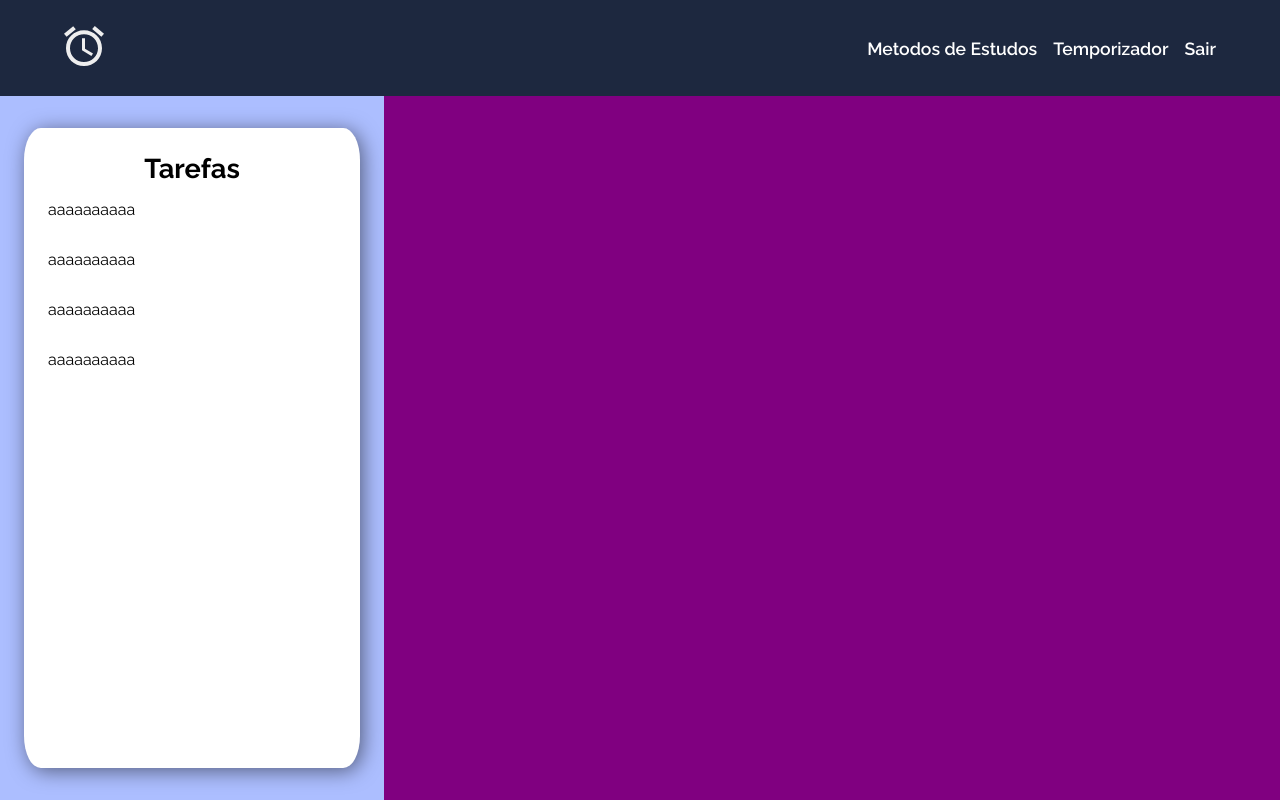
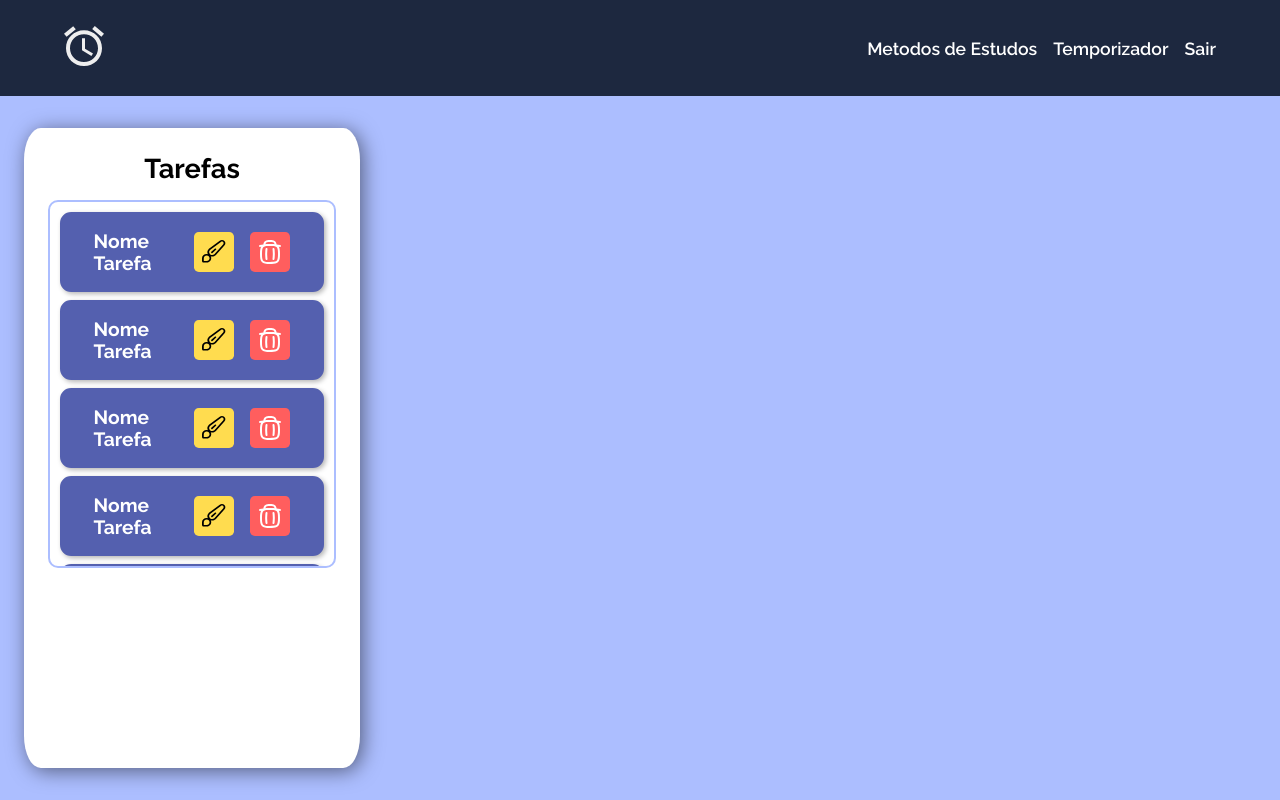
Before and after one commit to DebLuiza/Clock, a React (Vite) app in the folder Clock/: page / in a window 1280 px wide. Built offline with nearby package versions, Linux system fonts and the light colour scheme.

Commit message:
Customização lista tarefas

```diff
--- /dev/null
+++ b/Clock/src/Components/CardTarefasLista/CardTarefasLista.jsx
@@ -0,0 +1,21 @@
+import styles from "./Styles/CardTarefasLista.module.scss"
+import editIcon from "../../assets/Icons/editIcon.svg"
+import trashIcon from "../../assets/Icons/trashIcon.svg"
+
+export default function CardTarefasLista() {
+  return (
+    <div className={styles["card-item-tarefa"]}>
+        <div className={styles["text-part"]}>
+            Nome Tarefa
+        </div>
+        <div className={styles["buttons-part"]}>
+            <button className={styles["btn-edit"]}>
+                <img src={editIcon} alt="" />
+            </button>
+            <button className={styles["btn-excluir"]}>
+                <img src={trashIcon} alt="" />
+            </button>
+        </div>
+    </div>
+  )
+}
--- /dev/null
+++ b/Clock/src/Components/CardTarefasLista/Styles/CardTarefasLista.module.scss
@@ -0,0 +1,52 @@
+@import "../../../global.scss";
+
+.card-item-tarefa{
+    width: 100%;
+    height: 5rem;
+    border: 2px $card-color solid;
+    background-color: $card-color;
+    border-radius: 0.7rem;
+    padding: 1rem 2rem;
+    display: flex;
+    justify-content: space-between;
+    color: #fff;
+    box-shadow: 2px 2px 5px $card-shadow-color;
+
+
+    .text-part{
+        display: flex;
+        align-items: center;
+        font-family: 'Raleway-Bold';
+        font-size: 1.2rem;
+    }
+
+    .buttons-part{
+        @include AllCenter;
+        gap: 1rem;
+        .btn-excluir{
+            background: $high-relevance;
+        }
+        .btn-edit{
+           background-color: $medium-relevance;
+        }
+
+        button{
+            padding: 0.5rem;
+            width: 2.5rem;
+            height: 2.5rem;
+            @include AllCenter;
+            border-radius: 0.3rem;
+            border: none;
+            transition: all .4s;
+            cursor: pointer;
+
+            &:hover{
+                transform: scale(1.05);
+            }
+        }
+
+        img{
+            width: 1.5rem;
+        }
+    }
+}
--- a/Clock/src/Components/Header/Styles/Header.module.scss
+++ b/Clock/src/Components/Header/Styles/Header.module.scss
@@ -148,7 +148,7 @@ $headerResponsive: 100%;
     padding: 0 5rem;
     .links {
       a {
-        font-size: 1.4rem;
+        font-size: 1.7rem;
 
       }
     }
--- a/Clock/src/Components/ItemTarefas/ItemTarefas.jsx
+++ b/Clock/src/Components/ItemTarefas/ItemTarefas.jsx
@@ -1,4 +1,6 @@
 import styles from "./Styles/ItemTarefas.module.scss"
+import CardTarefasLista from "../CardTarefasLista/CardTarefasLista"
+
 
 export default function ItemTarefas() {
   return (
@@ -7,46 +9,15 @@ export default function ItemTarefas() {
         Tarefas
       </div>
       <div className={styles["scroll-part"]}>
-            <div className={styles["teste"]}>
-                aaaaaaaaaa
-            </div>
-            <div className={styles["teste"]}>
-                aaaaaaaaaa
-            </div>
-            <div className={styles["teste"]}>
-                aaaaaaaaaa
-            </div>
-            <div className={styles["teste"]}>
-                aaaaaaaaaa
-            </div>
-            {/* <div className={styles["teste"]}>
-                aaaaaaaaaa
-            </div>
-            <div className={styles["teste"]}>
-                aaaaaaaaaa
-            </div>
-            <div className={styles["teste"]}>
-                aaaaaaaaaa
-            </div>
-            <div className={styles["teste"]}>
-                aaaaaaaaaa
-            </div>
-            <div className={styles["teste"]}>
-                aaaaaaaaaa
-            </div>
-            <div className={styles["teste"]}>
-                aaaaaaaaaa
-            </div>
-            <div className={styles["teste"]}>
-                aaaaaaaaaa
-            </div>
-            <div className={styles["teste"]}>
-                aaaaaaaaaa
-            </div>
-            <div className={styles["teste"]}>
-                aaaaaaaaaa
-            </div> */}
-
+            <CardTarefasLista/>
+            <CardTarefasLista/>
+            <CardTarefasLista/>
+            <CardTarefasLista/>
+            <CardTarefasLista/>
+            <CardTarefasLista/>
+            <CardTarefasLista/>
+            <CardTarefasLista/>
+            <CardTarefasLista/>
       </div>
     </div>
   )
--- a/Clock/src/Components/ItemTarefas/Styles/ItemTarefas.module.scss
+++ b/Clock/src/Components/ItemTarefas/Styles/ItemTarefas.module.scss
@@ -5,22 +5,61 @@
     height: 100%;
     width: 100%;
     background: #fff;
-    border-radius: 5%;
+    border-radius: 2.5%;
     padding: 1.5rem;
     box-shadow: 3px 3px 20px $container-shadow-color;
     .title-part{
         font-family: 'Raleway-Bold';
-        font-size: 1.7rem;
+        font-size: 2.5rem;
         text-align: center;
-        margin-bottom: 1rem;
+        margin-bottom: 2rem;
     }
     .scroll-part{
-        overflow: scroll;
+        overflow-y: auto;
+        flex-grow: 1;
         height: 100%;
-        max-height: 23rem;
+        max-height: 40rem;
         max-width: 100%;
-        .teste{
-            height: 50px;
+        display: flex;
+        flex-direction: column;
+        gap: 0.5rem;
+        padding: 0.6rem;
+        border-radius: 10px;
+        border: 2px solid $bg-color;
+
+        &::-webkit-scrollbar {
+            width: 0.8rem;
+        }
+
+        &::-webkit-scrollbar-track {
+            background: #f0f0f0;
+            border-radius: 2px;
+        }
+
+        &::-webkit-scrollbar-thumb {
+            background: $bg-color;
+            border-radius: 2px;
+        }
+
+        &::-webkit-scrollbar-thumb:hover {
+            background: $bg-color;
+        }
+
+        scrollbar-color: $bg-color #f0f0f0;
+    }
+
+
+    @media (max-width: $w1440) {
+        border-radius: 5%;
+        .title-part{
+            font-size: 1.7rem;
+            margin-bottom: 1rem;
+        }
+        .scroll-part{
+            max-height: 23rem;
+            .teste{
+                height: 50px;
+            }
         }
     }
 }
--- a/Clock/src/Pages/MainPage/MainPage.jsx
+++ b/Clock/src/Pages/MainPage/MainPage.jsx
@@ -17,6 +17,7 @@ export default function MainPage({ tamHeader }) {
       </div>
       <div className={styles["right-container"]}>
         {/* calendario e carossel */}
+
       </div>
     </div>
   );
--- a/Clock/src/Pages/MainPage/Styles/MainPage.module.scss
+++ b/Clock/src/Pages/MainPage/Styles/MainPage.module.scss
@@ -5,10 +5,17 @@
     display: grid;
     grid-template-columns: 30% 70%;
     .left-container{
-        padding: 2rem 1.5rem;
+        padding: 4rem 3rem;
 
     }
     .right-container{
-        background: purple;
+       // background: purple;
+    }
+
+    @media (max-width: $w1440) {
+        .left-container{
+            padding: 2rem 1.5rem;
+
+        }
     }
 }
--- a/Clock/src/global.scss
+++ b/Clock/src/global.scss
@@ -34,6 +34,7 @@
   $header-color: #1D283F;
   $container-shadow-color: #00000081;
   $hover-color: #d2daf8;
+  $list-color: #eceffa;
 
   $high-relevance: #FF5E5E;
   $medium-relevance: #FFDC4F;
@@ -41,6 +42,7 @@
 
 
 //tamanhos de tela
+  $w2500: 2500px;
   $w1920: 1920px;
   $w1700: 1700px;
   $w1536: 1536px;
```
Also changed, not shown: Clock/src/assets/Icons/editIcon.svg (added), Clock/src/assets/Icons/trashIcon.svg (added).
